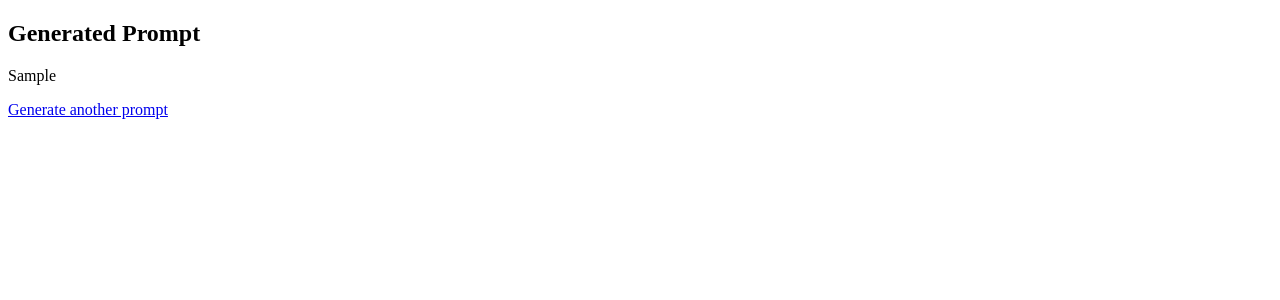
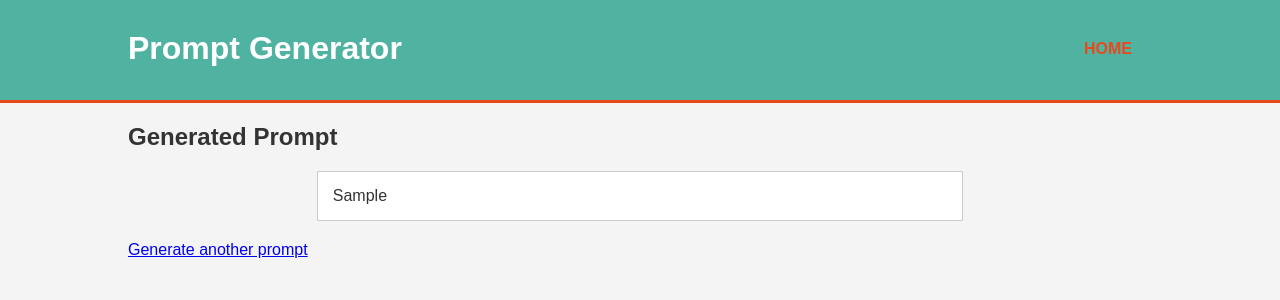
Before and after one commit to merronmuche/prompt_generator, a Django app: template prompt_app/templates/prompt_app/prompt_result.html in a window 1280 px wide. Shown: the top 300 px of the page. Run offline with Django 5.2, Linux system fonts and the light colour scheme; the template is opened without the code that fills it: most values are stand-ins (such as "Sample title", 1, 10 or a date in 2020).

Commit message:
add css for prompt response ui

```diff
--- a/prompt_app/models.py
+++ b/prompt_app/models.py
@@ -4,7 +4,6 @@ from collections.abc import Iterable
 from django.db import models
 from .utils.chunk_pdf import extract_text_from_pdf, chunk_text
 from .utils.embed_text import embed_text
-# Other imports...
 import logging
 
 logger = logging.getLogger(__name__)
@@ -33,14 +32,13 @@ class Document(models.Model):
 
         if self.pdf_file:
             text = extract_text_from_pdf(self.pdf_file.path)
-            chunks = chunk_text(text, words_per_chunk=200, overlap_size=5)
+            chunks = chunk_text(text)
             embeds = embed_text(chunks)
 
             for chunk, embed in zip(chunks, embeds):
                 TextChunk.objects.create(document=self, chunk=chunk, embed=embed)
         else:
             logger.error("No PDF file to process.")
-
 
 class TextChunk(models.Model):
 
--- a/prompt_app/templates/prompt_app/prompt_result.html
+++ b/prompt_app/templates/prompt_app/prompt_result.html
@@ -1,15 +1,104 @@
-
-{% load static %}
-
 <!DOCTYPE html>
 <html>
 <head>
+    <title>Prompt Result</title>
+    <style>
+        body {
+            font-family: Arial, sans-serif;
+            background-color: #f4f4f4;
+            margin: 0;
+            padding: 0;
+            color: #333;
+        }
 
-    <title>Prompt Result</title>
+        .container {
+            width: 80%;
+            margin: auto;
+            overflow: hidden;
+        }
+
+        header {
+            background: #50b3a2;
+            color: white;
+            padding-top: 30px;
+            min-height: 70px;
+            border-bottom: #e8491d 3px solid;
+        }
+
+        header a {
+            color: #ffffff;
+            text-decoration: none;
+            text-transform: uppercase;
+            font-size: 16px;
+        }
+
+        header ul {
+            padding: 0;
+            margin: 0;
+            list-style: none;
+            overflow: hidden;
+        }
+
+        header li {
+            float: left;
+            display: inline;
+            padding: 0 20px 0 20px;
+        }
+
+        header #branding {
+            float: left;
+        }
+
+        header #branding h1 {
+            margin: 0;
+        }
+
+        header nav {
+            float: right;
+            margin-top: 10px;
+        }
+
+        header .highlight, header .current a {
+            color: #e8491d;
+            font-weight: bold;
+        }
+
+        header a:hover {
+            color: #ffffff;
+            font-weight: bold;
+        }
+
+        .scrollable-paragraph {
+            width: 60%; /* Narrow width */
+            max-height: 400px; /* Maximum height */
+            margin: 20px auto; /* Centering the paragraph */
+            overflow-y: scroll; /* Enables vertical scrolling */
+            padding: 15px;
+            border: 1px solid #ccc; /* Adding a border */
+            background-color: white;
+        }
+    </style>
 </head>
 <body>
-    <h2>Generated Prompt</h2>
-    <p>{{ generated_prompt }}</p>
-    <a href="{% url 'generate' %}">Generate another prompt</a>
+    <header>
+        <div class="container">
+            <div id="branding">
+                <h1>Prompt Generator</h1>
+            </div>
+            <nav>
+                <ul>
+                    <li class="current"><a href="{% url 'generate' %}">Home</a></li>
+                </ul>
+            </nav>
+        </div>
+    </header>
+
+    <div class="container">
+        <h2>Generated Prompt</h2>
+        <div class="scrollable-paragraph">
+            {{ generated_prompt }}
+        </div>
+        <a href="{% url 'generate' %}">Generate another prompt</a>
+    </div>
 </body>
 </html>
--- a/prompt_app/utils/chunk_pdf.py
+++ b/prompt_app/utils/chunk_pdf.py
@@ -21,7 +21,7 @@ def extract_text_from_pdf(pdf_path):
     return full_text
 
 
-def chunk_text(text, words_per_chunk=200, overlap_size=10):
+def chunk_text(text, words_per_chunk=500, overlap_size=20):
     # Split the text into words
     words = text.split()
 
```
Also changed, not shown: prompt_app/views.py (+2 -65 lines).
